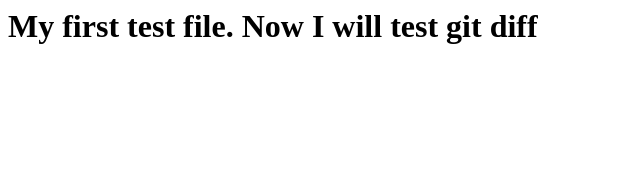
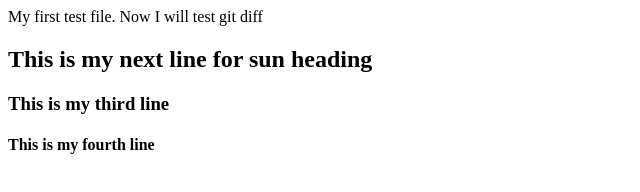
Before and after one commit to kdeepak1979/TestRepository, a plain HTML site: page index.html in a window 1280 px wide. Shown: the whole page, without its empty margins (0-640 px from the left). Drawn offline with Linux system fonts and the light colour scheme.

Commit message:
commit to master

```diff
--- a/index.html
+++ b/index.html
@@ -1,4 +1,7 @@
 <head Hello World GIT></head>
 </body
-    ><h1>My first test file. Now I will test git diff</h2>
+    <h1>My first test file. Now I will test git diff</h1>
+    <h2>This is my next line for sun heading</h2>
+    <h3>This is my third line</h3>
+    <h4>This is my fourth line</h4>
 </body>
```
